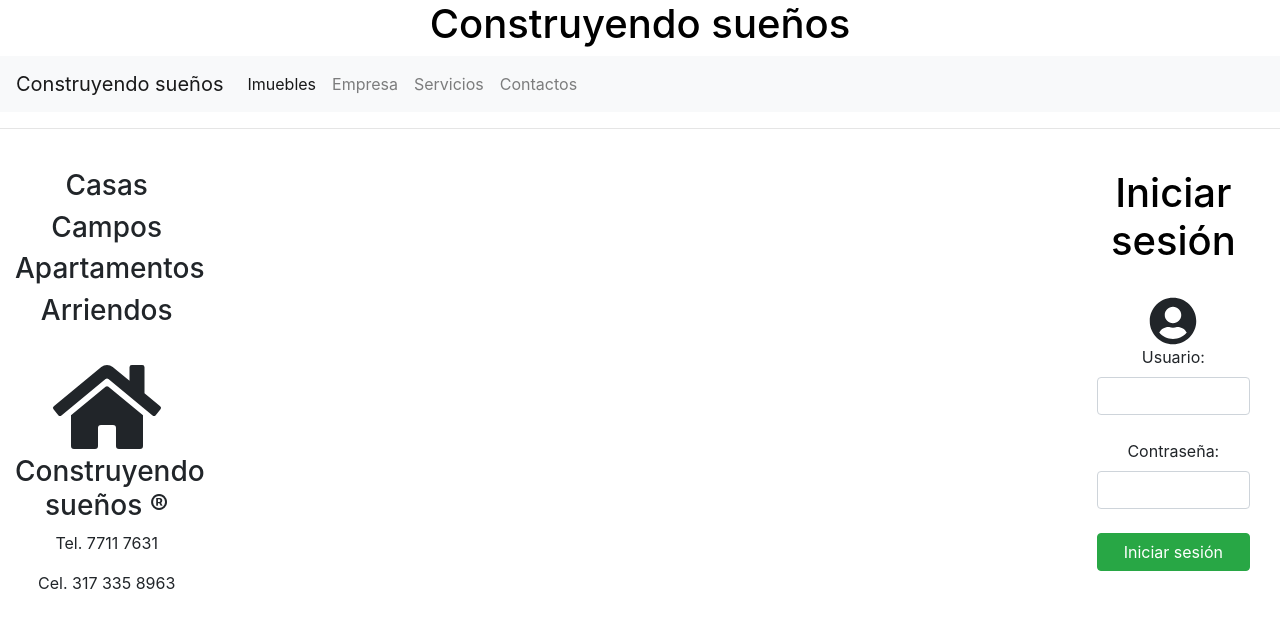
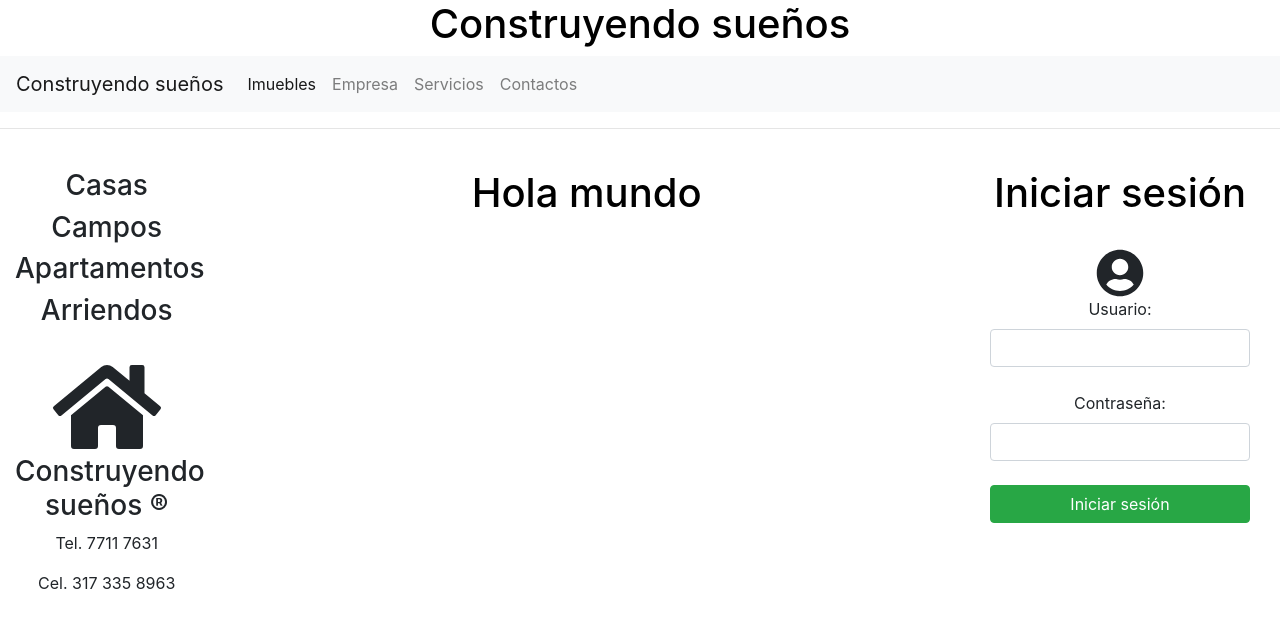
Before and after one commit to davidra24/construyendo, a React app: page / in a window 1280 px wide. Built offline with nearby package versions, Linux system fonts and the light colour scheme.

Commit message:
handle render

```diff
--- a/public/index.html
+++ b/public/index.html
@@ -5,7 +5,7 @@
     <meta charset="UTF-8">
     <meta name="viewport" content="width=device-width, initial-scale=1.0">
     <meta http-equiv="X-UA-Compatible" content="ie=edge">
-    <title>DCS Editor</title>
+    <title>Construyendo sueños</title>
 </head>
 
 <body>
--- a/src/client/components/navbar/Navbar.jsx
+++ b/src/client/components/navbar/Navbar.jsx
@@ -2,7 +2,6 @@ import React, { Fragment } from 'react';
 import { Link } from 'react-router-dom';
 
 function Navbar(props) {
-  console.log(props);
   if (props.login) {
     return <h1>Hi</h1>;
   }
--- a/src/client/pages/principal/NoSesion/Home.jsx
+++ b/src/client/pages/principal/NoSesion/Home.jsx
@@ -2,21 +2,25 @@ import React, { Component, Fragment } from 'react';
 import Navbar from '../../../components/navbar/Navbar';
 import Principal from './Principal';
 
-const render = (props) => {
-  switch (props.location) {
-    case 'root':
-      <h1>Hola mundo</h1>;
-      break;
+
+const handleRender = location => {
+  switch (location) {
+    case '/':
+      return <h1>Hola mundo</h1>;
+    case '/empresa':
+      return <h1>Hola empresa</h1>;
     default:
       break;
   }
 };
 
 function Home(props) {
+  console.log(props);
+  const toRender = handleRender(props.location.pathname);
   return (
     <Fragment>
       <Navbar login={false}>
-        <Principal>{render(props)}</Principal>
+        <Principal>{toRender}</Principal>
       </Navbar>
     </Fragment>
   );
--- a/src/client/pages/principal/NoSesion/Principal.jsx
+++ b/src/client/pages/principal/NoSesion/Principal.jsx
@@ -21,8 +21,8 @@ function Principal(props) {
             <p>Tel. 7711 7631</p>
             <p>Cel. 317 335 8963</p>
           </div>
-          <div className='col-8'>{props.children}</div>
-          <div className='col-2'>
+          <div className='col-7'>{props.children}</div>
+          <div className='col-3'>
             <Login />
           </div>
         </div>
--- a/src/client/routes/Routes.jsx
+++ b/src/client/routes/Routes.jsx
@@ -3,16 +3,18 @@ import { Route, Link, Switch, HashRouter as Router } from 'react-router-dom';
 import HomeWSesion from '../pages/principal/Sesion/Home';
 import HomeNSesion from '../pages/principal/NoSesion/Home';
 
-function Routes(props) {
-  if (props.session.inicied) {
+class Routes extends Component {
+
+  render(){
+  if (this.props.session.inicied) {
     return (
       <Router>
         <Switch>
           <Route
             exact
             path='/'
-            component={(props) => (
-              <HomeWSesion {...props} onSession={props.onSession} />
+            component={props => (
+              <HomeWSesion {...props} onSession={this.props.onSession} />
             )}
           />
         </Switch>
@@ -25,29 +27,27 @@ function Routes(props) {
           <Route
             exact
             path='/'
-            component={(props) => (
+            component={props => (
               <HomeNSesion
                 {...props}
-                onSession={props.onSession}
-                location='root'
+                onSession={this.props.onSession}
               />
             )}
           />
           <Route
             exact
             path='/empresa'
-            component={(props) => (
+            component={props => (
               <HomeNSesion
                 {...props}
-                onSession={props.onSession}
-                location='empresakkñxñdsy'
+                onSession={this.props.onSession}
               />
             )}
           />
         </Switch>
       </Router>
     );
-  }
+  }}
 }
 
 export default Routes;
```
Also changed, not shown: .babelrc (added), 1 other file.
